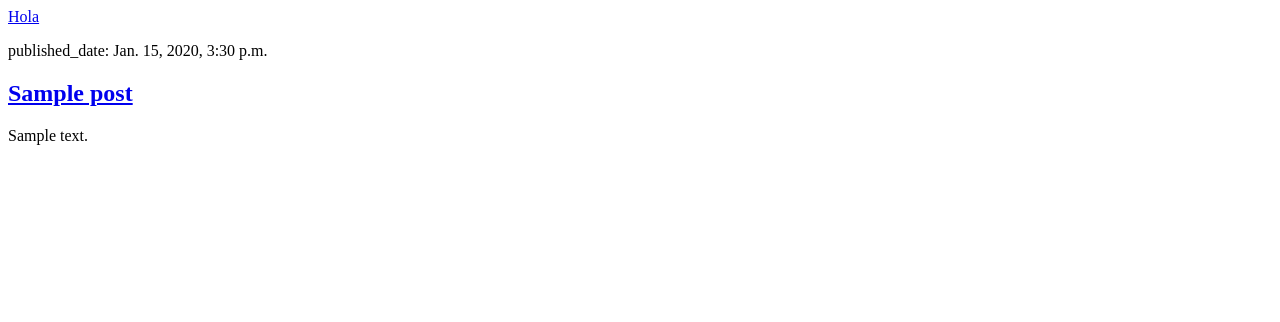
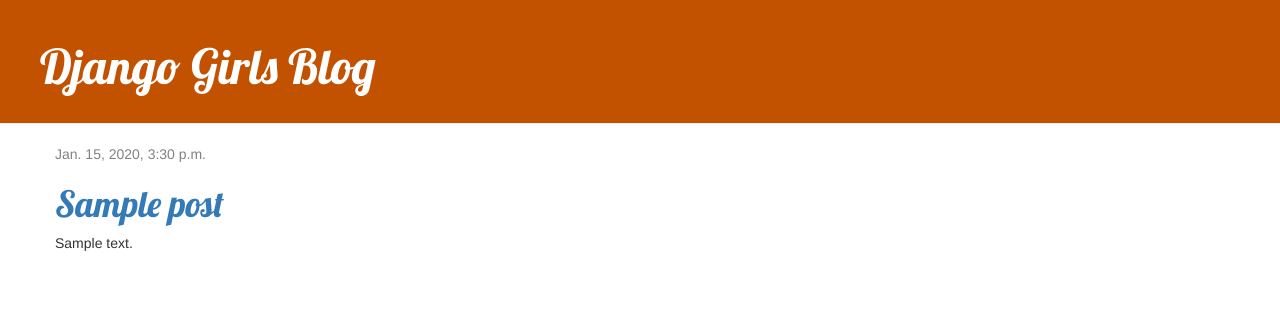
Before and after one commit to shivamhp007/my-first-blog, a Django app: template blog/templates/blog/post_list.html in a window 1280 px wide. Shown: the top 322 px of the page. Run offline with Django 3.2, Linux system fonts and the light colour scheme; the template is opened without the code that fills it: values that come from a table or form of the project are taken from there, others are empty; tables that the repository leaves empty hold one stand-in row (values such as "Sample post"); some libraries are stand-ins or nearby versions.

Commit message:
Added view and template for css

```diff
--- /dev/null
+++ b/blog/static/css/blog.css
@@ -0,0 +1,46 @@
+.page-header {
+    background-color: #C25100;
+    margin-top: 0;
+    padding: 20px 20px 20px 40px;
+}
+
+.page-header h1, .page-header h1 a, .page-header h1 a:visited, .page-header h1 a:active {
+    color: #ffffff;
+    font-size: 36pt;
+    text-decoration: none;
+}
+
+.content {
+    margin-left: 40px;
+}
+
+h1, h2, h3, h4 {
+    font-family: 'Lobster', cursive;
+}
+
+.date {
+    color: #828282;
+}
+
+.save {
+    float: right;
+}
+
+.post-form textarea, .post-form input {
+    width: 100%;
+}
+
+.top-menu, .top-menu:hover, .top-menu:visited {
+    color: #ffffff;
+    float: right;
+    font-size: 26pt;
+    margin-right: 20px;
+}
+
+.post {
+    margin-bottom: 70px;
+}
+
+.post h2 a, .post h2 a:visited {
+    color: #000000;
+}
--- /dev/null
+++ b/blog/templates/blog/base.html
@@ -0,0 +1,23 @@
+{% load static %}
+<html>
+    <head>
+        <title>Django Girls blog</title>
+        <link rel="stylesheet" href="//maxcdn.bootstrapcdn.com/bootstrap/3.2.0/css/bootstrap.min.css">
+        <link rel="stylesheet" href="//maxcdn.bootstrapcdn.com/bootstrap/3.2.0/css/bootstrap-theme.min.css">
+        <link href='//fonts.googleapis.com/css?family=Lobster&subset=latin,latin-ext' rel='stylesheet' type='text/css'>
+        <link rel="stylesheet" href="{% static 'css/blog.css' %}">
+    </head>
+    <body>
+    <div class="page-header">
+        <h1><a href="/">Django Girls Blog</a></h1>
+    </div>
+    <div class="content container">
+        <div class="row">
+            <div class="col-md-8">
+            {% block content %}
+            {% endblock %}
+            </div>
+        </div>
+    </div>
+</body>
+</html>
--- a/blog/templates/blog/post_list.html
+++ b/blog/templates/blog/post_list.html
@@ -1,20 +1,50 @@
+{% extends 'blog/base.html' %}
+
+<!--{% load static %}
 <html>
-<head><title>Fist Django project</title></head>
+<head><title>Fist Django project</title>
+    <link rel="stylesheet" href="//maxcdn.bootstrapcdn.com/bootstrap/3.2.0/css/bootstrap.min.css">
+    <link rel="stylesheet" href="//maxcdn.bootstrapcdn.com/bootstrap/3.2.0/css/bootstrap-theme.min.css">
+    <link rel="stylesheet" href="{% static 'css/blog.css' %}">
+</head>
 <body>
-<div>
-    <B1><a href="/">Hola</a></B1></div>
+<div class="page_header">
+    <h1><a href="/">Hola</a></h1></div> -->
 <!--{{posts}}-->
 <!--{% for post in posts %}
 {{post}}
 {% endfor %}-->
-
+<!--
 {% for post in posts %}
-<div>
+<div class="post">
     <p> published_date: {{post.published_date}}</p>
     <h2><a href="/">{{post.title}}</a></h2>
     <p> {{post.text|linebreaksbr}}
     </p>
 </div>
 {% endfor %}
+-->
+<!--
+<div class="content container">
+    <div class="row">
+        <div class="col-md-8"> -->
+
+            {% block content %}
+    {% for post in posts %}
+        <div class="post">
+            <div class="date">
+                {{ post.published_date }}
+            </div>
+            <h1><a href="{% url 'post_detail' pk=post.pk %}">{{ post.title }}</a></h1>
+            <p>{{ post.text|linebreaksbr }}</p>
+        </div>
+    {% endfor %}
+{% endblock %}
+
+
+   <!--     </div>
+    </div>
+</div>
+
 </body>
-</html>
+</html> -->
--- a/blog/urls.py
+++ b/blog/urls.py
@@ -2,5 +2,6 @@ from django.urls import path
 from . import views
 
 urlpatterns = [
-    path('',views.post_list,name ='post_list')
+    path('',views.post_list,name ='post_list'),
+    path('post/<int:pk>/', views.post_detail, name='post_detail'),
 ]
--- a/blog/views.py
+++ b/blog/views.py
@@ -1,7 +1,11 @@
-from django.shortcuts import render
+from django.shortcuts import render, get_object_or_404
 from .models import Post
 from django.utils import timezone
 # Create your views here.
 def post_list(request):
     posts = Post.objects.filter(published_date__lte=timezone.now()).order_by('published_date')
     return render(request,'blog/post_list.html',{'posts':posts})
+
+def post_detail(request,pk):
+    post = get_object_or_404(Post,pk=pk)
+    return render(request,'blog/post_detail.html',{'post':post})
```
Also changed, not shown: blog/templates/blog/post_detail.html (added, +13 -0 lines).
